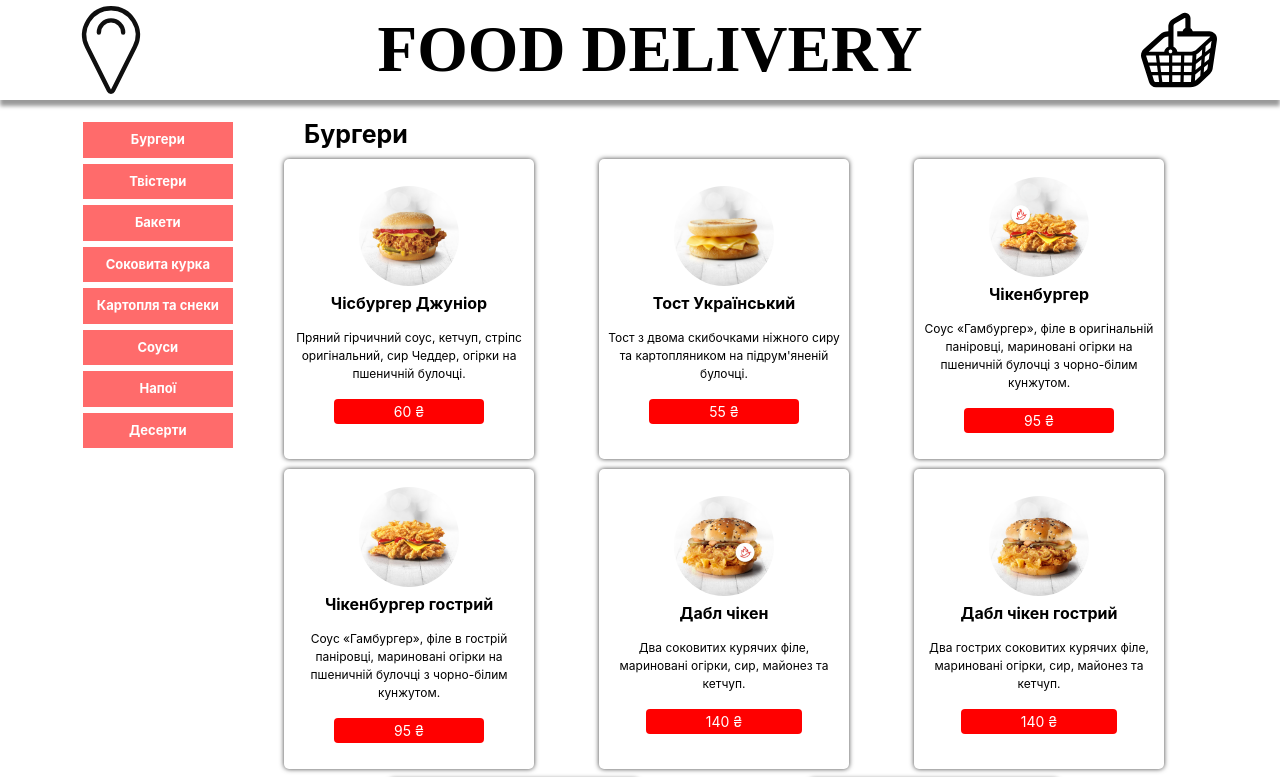
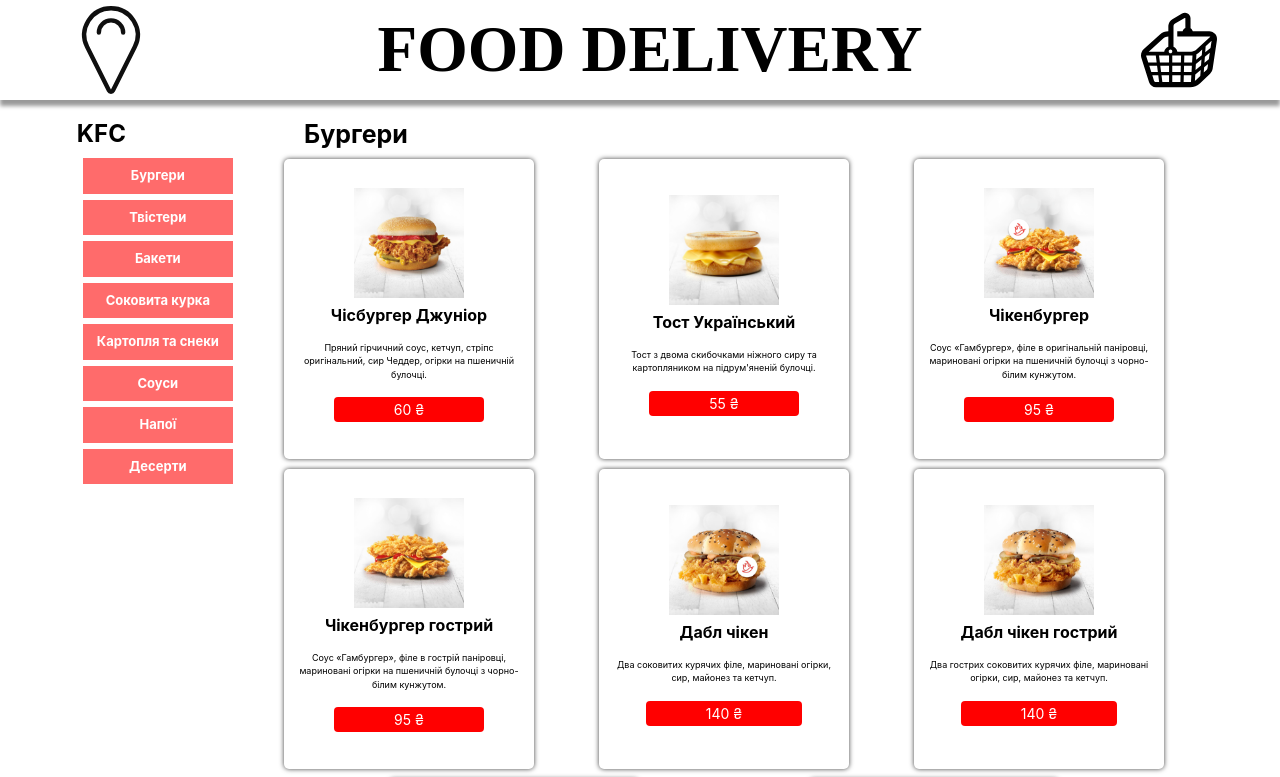
Before and after one commit to studennikovIv/food_del, a React (Create React App) app: page /food_del/KFC in a window 1280 px wide. Shown: the top 777 px of the page. Built offline with nearby package versions, Linux system fonts and the light colour scheme.

Commit message:
+ name adove title menu

```diff
--- a/src/components/Header/Header.jsx
+++ b/src/components/Header/Header.jsx
@@ -1,7 +1,6 @@
 // import React from 'react';
 import logo from './images/location-pin-svgrepo-com.svg';
 import basket from './images/basket-free-material-svgrepo-com.svg';
-import home from '../Home/Home';
 import {
   HeaderStyled,
   ContentHeader,
@@ -18,7 +17,7 @@ export function Header() {
   return (
     <HeaderStyled>
       <ContentHeader>
-        <a href={home}>
+        <a href="/">
           <Logo src={logo} alt="logo" />
         </a>
         <Title>FOOD DELIVERY</Title>
--- a/src/components/Home/styled/Home.module.css
+++ b/src/components/Home/styled/Home.module.css
@@ -9,19 +9,18 @@
   padding: 5px;
   margin: 10px;
 }
+.linkClient img:hover,
+.linkClient img:focus {
+  border-radius: 23px;
+  background: #ffffff;
+  box-shadow: -10px -10px 20px #e6e6e6, 10px 10px 20px #ffffff;
+  transition: all 0.2s ease 0s;
+}
 
 .card {
   width: 120px;
   cursor: pointer;
-  /* border-radius: 18px;
-  background: linear-gradient(145deg, #f6f6f6, #cfcfcf);
-  box-shadow: 9px 9px 22px #a8a8a8, -9px -9px 22px #ffffff; */
 }
-/* .card:hover,
-.card:focus {
-  background: linear-gradient(145deg, #cfcfcf, #f6f6f6);
-  box-shadow: 9px 9px 22px #757575, -9px -9px 22px #ffffff;
-} */
 
 @media screen and (min-width: 760px) {
   .linkClient {
--- a/src/components/Menu/OneCard.jsx
+++ b/src/components/Menu/OneCard.jsx
@@ -16,8 +16,8 @@ export function OneCard({ position }) {
         <ImageInCard src={img && img} alt={name && name} />
         <NamePosition>{name && name}</NamePosition>
         <Description>{text && text}</Description>
-        <Size>{size && <span>Размер: {size}</span>}</Size>
-        <Massa>{mass && <span>Вес: {mass}</span>}</Massa>
+        <Size>{size && size}</Size>
+        <Massa>{mass && mass}</Massa>
         <ButtonPrice>{price && price}</ButtonPrice>
       </OneCardStyled>
     );
--- a/src/components/Menu/TitleMenu.jsx
+++ b/src/components/Menu/TitleMenu.jsx
@@ -7,6 +7,13 @@ import {
 export function TitleMenu({ props }) {
   return (
     <TitleMenuStyle>
+      {props.map(({ name }) => {
+        return (
+          <div key={name}>
+            <h2>{name}</h2>
+          </div>
+        );
+      })}
       {props.map(({ title }) => {
         return (
           <OnePosition key={title}>
--- a/src/components/Menu/styled/OneCard.styled.jsx
+++ b/src/components/Menu/styled/OneCard.styled.jsx
@@ -25,16 +25,16 @@ export const OneCardStyled = styled.li`
 `;
 
 export const ImageInCard = styled.img`
-  width: 50px;
+  width: 60px;
   // box-shadow: 0px 0px 5px 0px rgba(0, 0, 0, 0.45);
-  border-radius: 50%;
+  // border-radius: 50%;
 
   @media screen and (min-width: 760px) {
-    width: 70px;
+    width: 80px;
   }
 
   @media screen and (min-width: 1200px) {
-    width: 100px;
+    width: 110px;
   }
 `;
 
@@ -54,16 +54,16 @@ export const NamePosition = styled.h1`
 
 export const Description = styled.p`
   padding: 2px;
-  font-size: 8px;
+  font-size: 5px;
   text-align: center;
   margin: 7px;
 
   @media screen and (min-width: 760px) {
-    font-size: 10px;
+    font-size: 7px;
   }
 
   @media screen and (min-width: 1200px) {
-    font-size: 12px;
+    font-size: 9px;
   }
 `;
 
--- a/src/components/MenuAllBookmarks/KFC/KFC.jsx
+++ b/src/components/MenuAllBookmarks/KFC/KFC.jsx
@@ -84,6 +84,7 @@ import desert5 from './img/desert/5.jpg';
 
 const menuKFC = [
   {
+    name: 'KFC',
     title: 'Бургери',
     list: [
       {
--- a/src/components/MenuAllBookmarks/MaCherie/MaCherie.jsx
+++ b/src/components/MenuAllBookmarks/MaCherie/MaCherie.jsx
@@ -37,6 +37,7 @@ import shawerma3 from './img/shawerma3.jpg';
 const menuMaCherie = [
   // Піцца
   {
+    name: 'Ma Cherie',
     title: 'Піцца',
     list: [
       {
@@ -310,7 +311,7 @@ const menuMaCherie = [
       {
         img: shawerma2,
         title: 'Шаурма',
-        name: 'Шаурма з куркою',
+        name: 'Шаурма з куркою та грибами',
         text: '',
         price: 100,
         mass: '400гр',
--- a/src/components/MenuAllBookmarks/OsamaSushi/OsamaSushi.jsx
+++ b/src/components/MenuAllBookmarks/OsamaSushi/OsamaSushi.jsx
@@ -55,6 +55,7 @@ import futomaki4 from './img/futomak4.jpg';
 
 const menuOsamaSushi = [
   {
+    name: 'Osama Sushi',
     title: 'Сети',
     list: [
       {
--- a/src/components/MenuAllBookmarks/PizzaDay/pizzaDay.jsx
+++ b/src/components/MenuAllBookmarks/PizzaDay/pizzaDay.jsx
@@ -18,6 +18,7 @@ import pizza17 from './img/pizza17.jpg';
 
 const menuPizza = [
   {
+    name: 'Pizza Day',
     title: 'Піцца',
     list: [
       {
--- a/src/components/MenuAllBookmarks/Shaurmichka/Shaurmichka.jsx
+++ b/src/components/MenuAllBookmarks/Shaurmichka/Shaurmichka.jsx
@@ -6,6 +6,7 @@ import hotDog from './img/hotDog.jpg';
 
 const menuShaurmichka = [
   {
+    name: 'Шаурмичка',
     title: 'Шаурма',
     list: [
       {
--- a/src/components/MenuAllBookmarks/SushiFamily/SushiFamily.jsx
+++ b/src/components/MenuAllBookmarks/SushiFamily/SushiFamily.jsx
@@ -113,6 +113,7 @@ import voda10 from './img/voda10.jpg';
 const menuSushiFamily = [
   // Ролы
   {
+    name: 'Sushi Family',
     title: 'Роли',
     list: [
       {
--- a/src/components/MenuAllBookmarks/SushiZoom/menuSushiZoom.jsx
+++ b/src/components/MenuAllBookmarks/SushiZoom/menuSushiZoom.jsx
@@ -160,6 +160,7 @@ import napoi2 from './img/napoi2.jpg';
 
 const menuSushiZoom = [
   {
+    name: 'Sushi Zoom',
     title: 'Роли',
     list: [
       {
@@ -1302,7 +1303,7 @@ const menuSushiZoom = [
       {
         img: napoi1,
         title: 'Напої',
-        name: 'Pepsi 1л',
+        name: 'Pepsi 0,5л',
         text: '',
         price: 35,
         mass: '0,5л',
```
